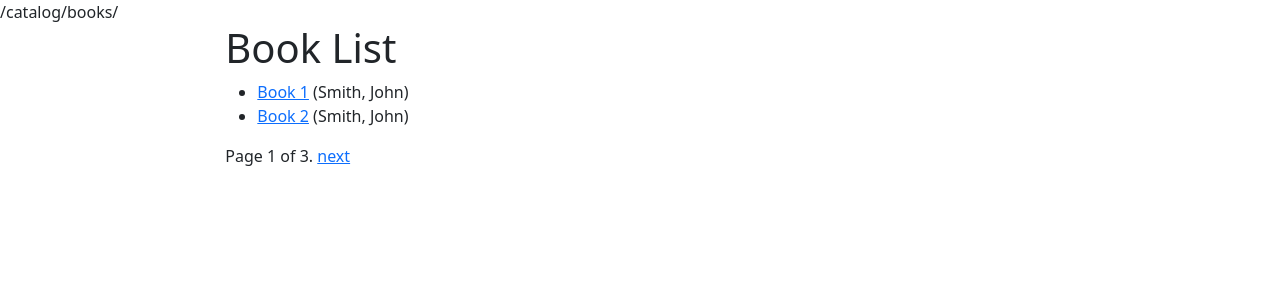
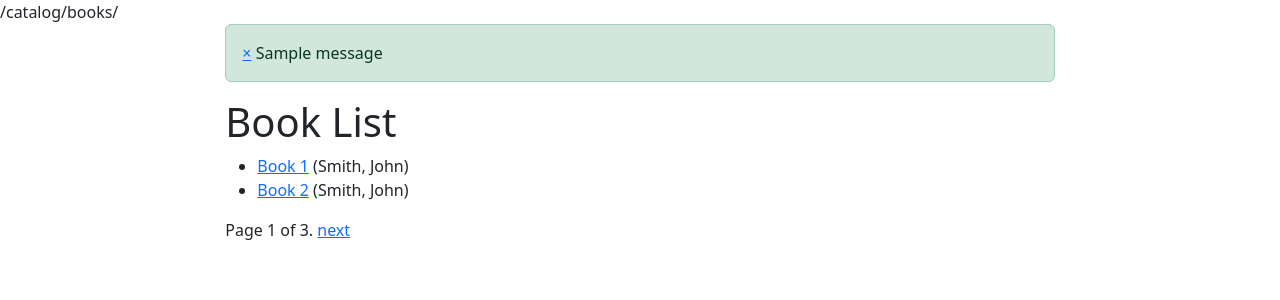
Before and after one commit to karturik/tutorial_project_django_march, a Django app: page /catalog/books/ in a window 1280 px wide. Shown: the part 56-356 px from the top of the page. Run offline with Django 5.2, Linux system fonts and the light colour scheme; data comes from the database, SQL or seed files in the repository; both versions use the stored data as it was after the commit; one stand-in notice (Sample message) is shown.

Commit message:
add messages

```diff
--- a/catalog/views.py
+++ b/catalog/views.py
@@ -1,8 +1,10 @@
 from django.shortcuts import render
+from django.contrib import messages
 from .models import Book, Author, BookInstance, Genre
 from django.views import generic
 from django.contrib.auth.decorators import login_required, permission_required
 from django.contrib.auth.mixins import LoginRequiredMixin
+from django.contrib.messages.views import SuccessMessageMixin
 from django.shortcuts import get_object_or_404
 from django.http import HttpResponseRedirect
 from django.urls import reverse, reverse_lazy
@@ -150,12 +152,18 @@ class AuthorDetailView(LoginRequiredMixin, generic.DetailView):
     template_name = 'authors/author_page.html'
 
 
-class AuthorCreate(CreateView):
+class AuthorCreate(CreateView, SuccessMessageMixin):
     model = Author
     fields = '__all__'
     # exclude = ['date_of_birth', 'date_of_death']
     initial = {'date_of_birth': '12/10/1900',}
     template_name = 'authors/author_form.html'
+    success_message = "Автор успешно создан"
+
+    def form_valid(self, form):
+        response = super().form_valid(form)
+        messages.success(self.request, self.success_message)
+        return response
 
 class AuthorUpdate(UpdateView):
     model = Author
--- a/locallibrary/templates/base_generic.html
+++ b/locallibrary/templates/base_generic.html
@@ -27,6 +27,7 @@
         <div class="row">
             <div class="col-2"></div>
             <div class="col-8">
+                {% include "messages.html" %}
                 {% block content %}{% endblock %}
 
                 {% block pagination %}
--- /dev/null
+++ b/locallibrary/templates/messages.html
@@ -0,0 +1,25 @@
+{% if messages %}
+    {% for message in messages %}
+        {% if message.tags == 'success' %}
+            <div class="alert alert-success alert-dismissible" role="alert">
+                <a href="{{ request.path }}" class="close" data-dismiss="alert" aria-label="close">&times;</a>
+                {{ message|safe|escape }}
+            </div>
+        {% elif message.tags == 'error' %}
+            <div class="alert alert-danger alert-dismissible" role="alert">
+                <a href="{{ request.path }}" class="close" data-dismiss="alert" aria-label="close">&times;</a>
+                {{ message|safe }}
+            </div>
+        {% elif message.tags == 'info' %}
+            <div class="alert alert-info alert-dismissible" role="alert">
+                <a href="{{ request.path }}" class="close" data-dismiss="alert" aria-label="close">&times;</a>
+                {{ message|safe|escape }}
+            </div>
+        {% elif message.tags == 'warning' %}
+            <div class="alert alert-warning alert-dismissible" role="alert">
+                <a href="{{ request.path }}" class="close" data-dismiss="alert" aria-label="close">&times;</a>
+                {{ message|safe|escape }}
+            </div>
+        {% endif %}
+    {% endfor %}
+{% endif %}
```
Also changed, not shown: db.sqlite3.
